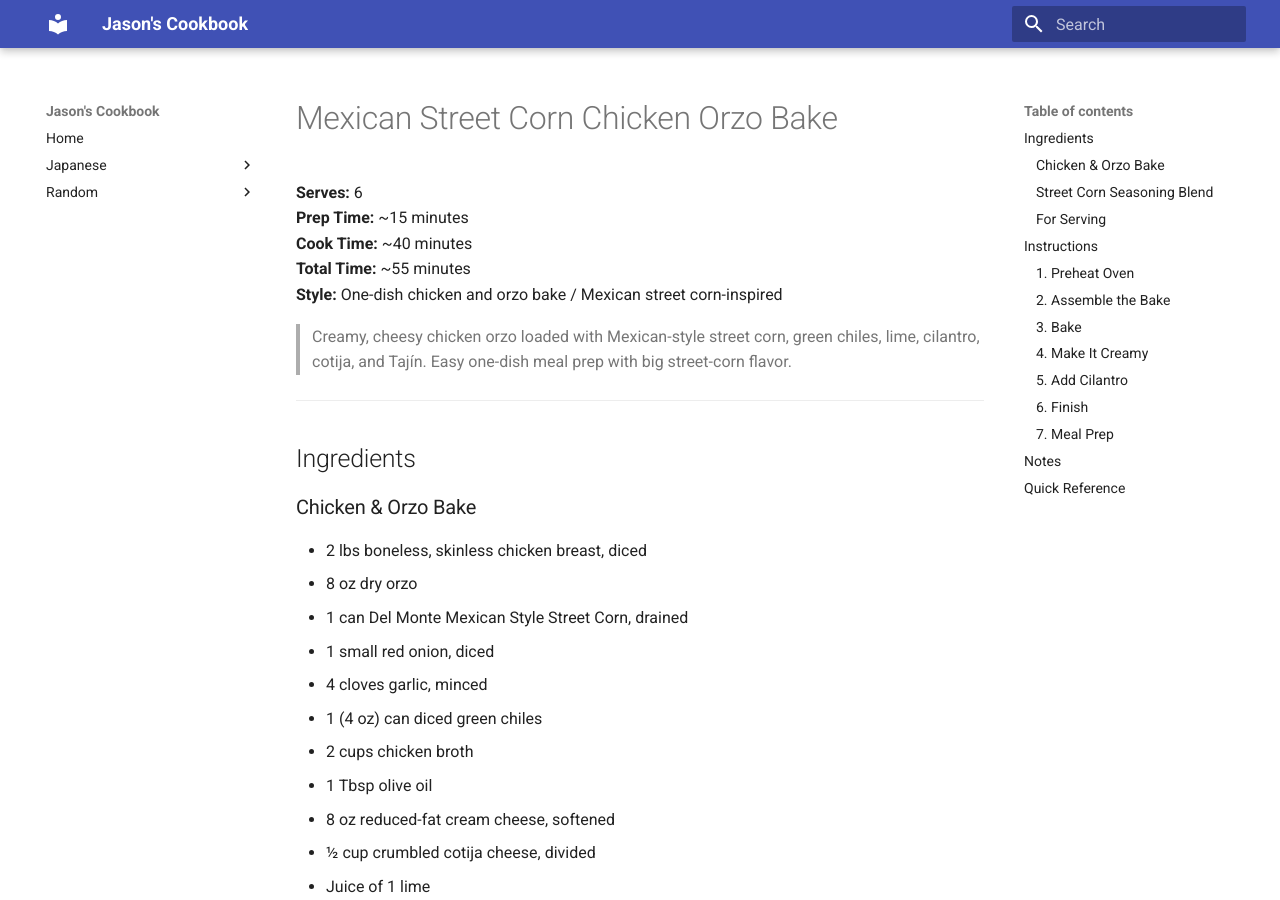
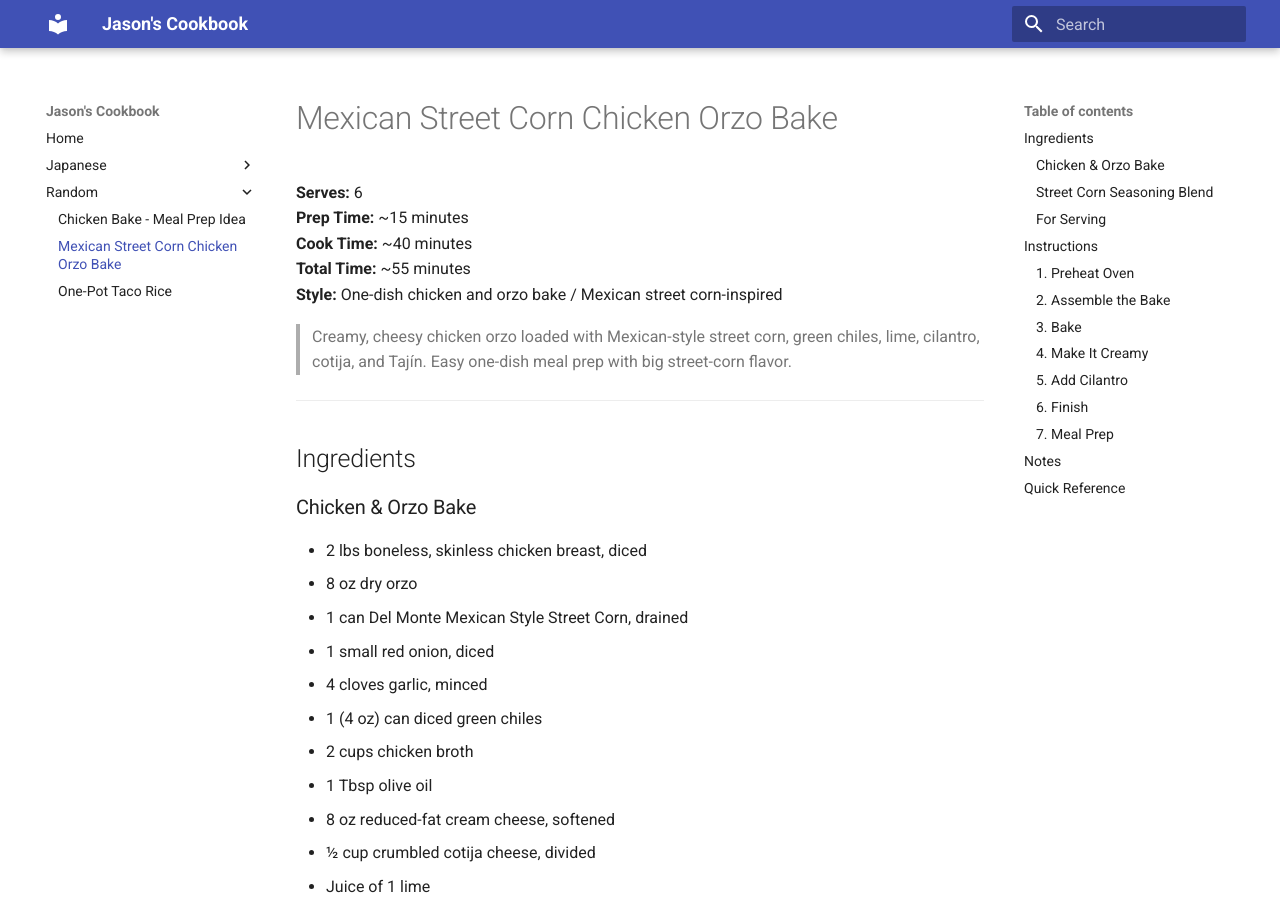
Before and after one commit to glerk/my-cookbook, an MkDocs documentation site: the page built from docs/Random/mexican-street-corn-chicken-orzo-bake.md, in a window 1280 px wide and 900 px high. Built offline with MkDocs 1.6.1 and Material for MkDocs 9.7.7, drawn with Linux system fonts in a browser that asks for light colours.

```diff
--- a/mkdocs.yaml
+++ b/mkdocs.yaml
@@ -6,9 +6,9 @@ theme:
 nav:
   - Home: index.md
   - Japanese:
-      - Gyudon: japanese/Gyudon.md
-      - Miso Katsu: japanese/Miso-Katsu.md
+      - Gyudon: Japanese/gyudon.md
+      - Miso Katsu: Japanese/miso-katsu.md
   - Random:
-      - Chicken Bake - Meal Prep Idea: random/Chicken Bake, Meal prep idea.md
-      - Mexican Street Corn Chicken Orzo Bake: random/Mexican Street Corn Chicken Orzo Bake.md
-      - One-Pot Taco Rice: random/One pot Taco-Rice.md
+      - Chicken Bake - Meal Prep Idea: Random/chicken-bake-meal-prep-idea.md
+      - Mexican Street Corn Chicken Orzo Bake: Random/mexican-street-corn-chicken-orzo-bake.md
+      - One-Pot Taco Rice: Random/one-pot-taco-rice.md
```
Also changed, not shown: 1 other file.
